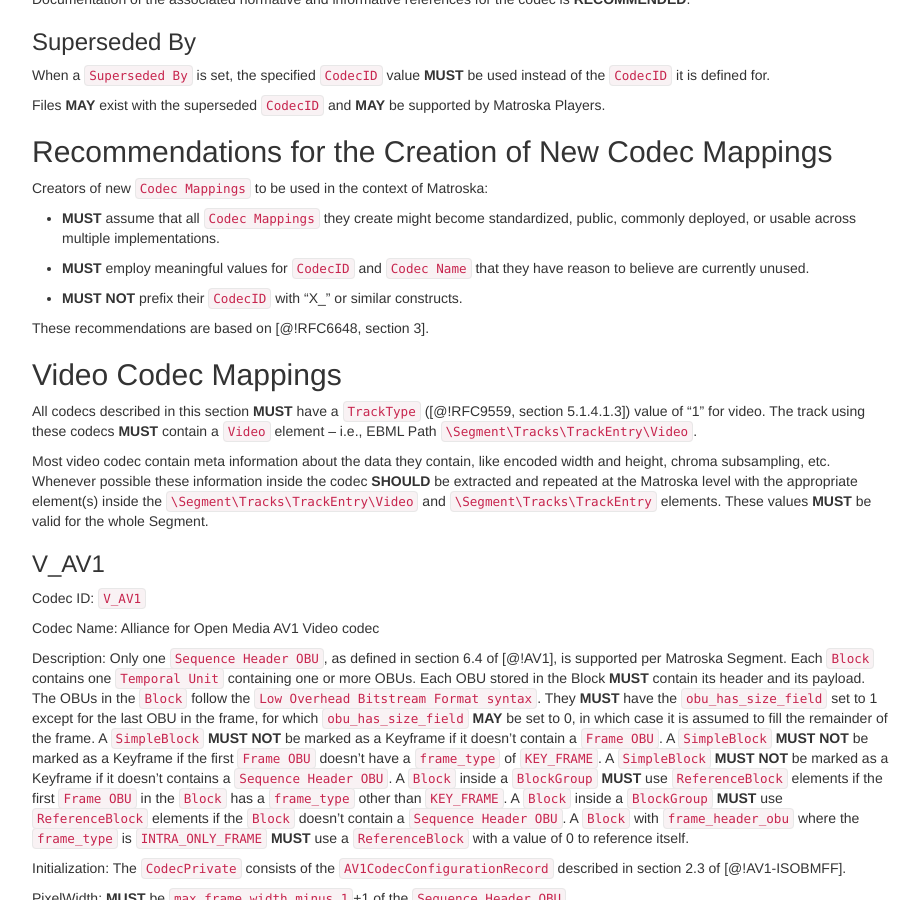
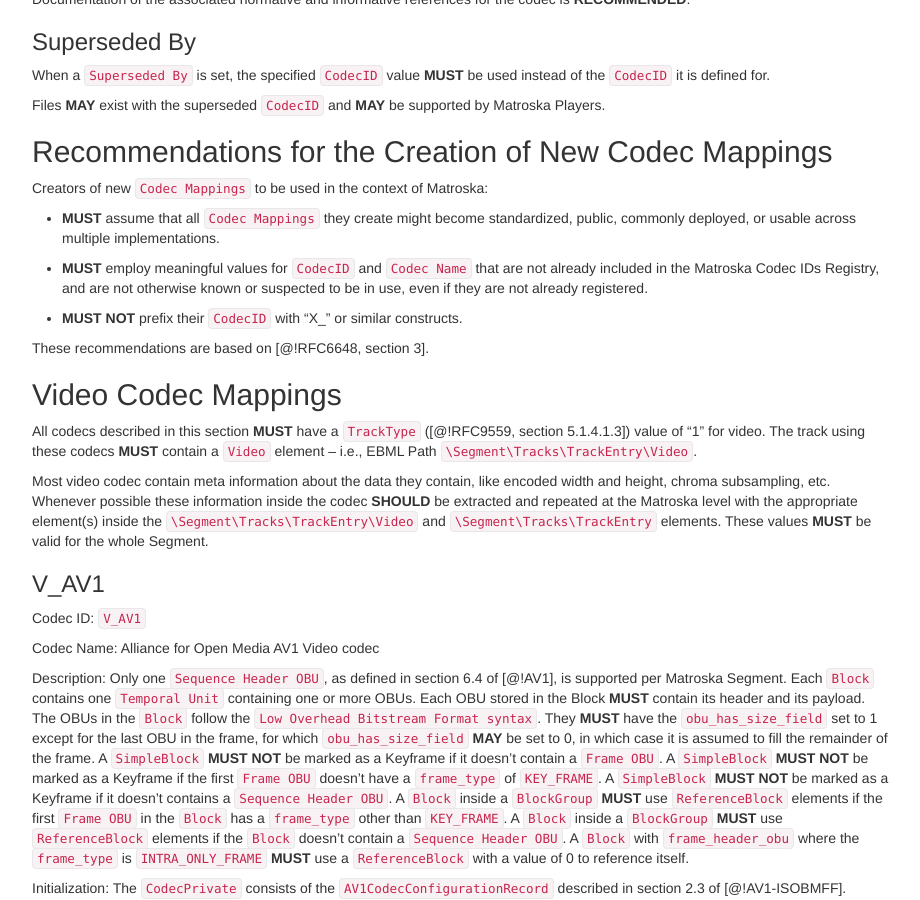
Before and after one commit to ietf-wg-cellar/matroska-specification, a Jekyll site: the page built from cellar-codec/codec_specs.md, in a window 1280 px wide and 900 px high, scrolled down 1464 px. Shown: the whole window, without its empty margins (273-1193 px from the left). Built offline with Jekyll 4.4.1, drawn with Linux system fonts in a browser that asks for light colours; our own code applies the rules of GitHub Pages for plain Markdown files.

Commit message:
ensure CodecIDs don't use values already in the registry

```diff
--- a/cellar-codec/codec_specs.md
+++ b/cellar-codec/codec_specs.md
@@ -105,8 +105,8 @@
 - **MUST** assume that all `Codec Mappings` they create might become standardized, public,
   commonly deployed, or usable across multiple implementations.
 
-- **MUST** employ meaningful values for `CodecID` and `Codec Name` that they have reason
-  to believe are currently unused.
+- **MUST** employ meaningful values for `CodecID` and `Codec Name` that
+  are not already included in the Matroska Codec IDs Registry, and are not otherwise known or suspected to be in use, even if they are not already registered.
 
 - **MUST NOT** prefix their `CodecID` with "X_" or similar constructs.
 
```
